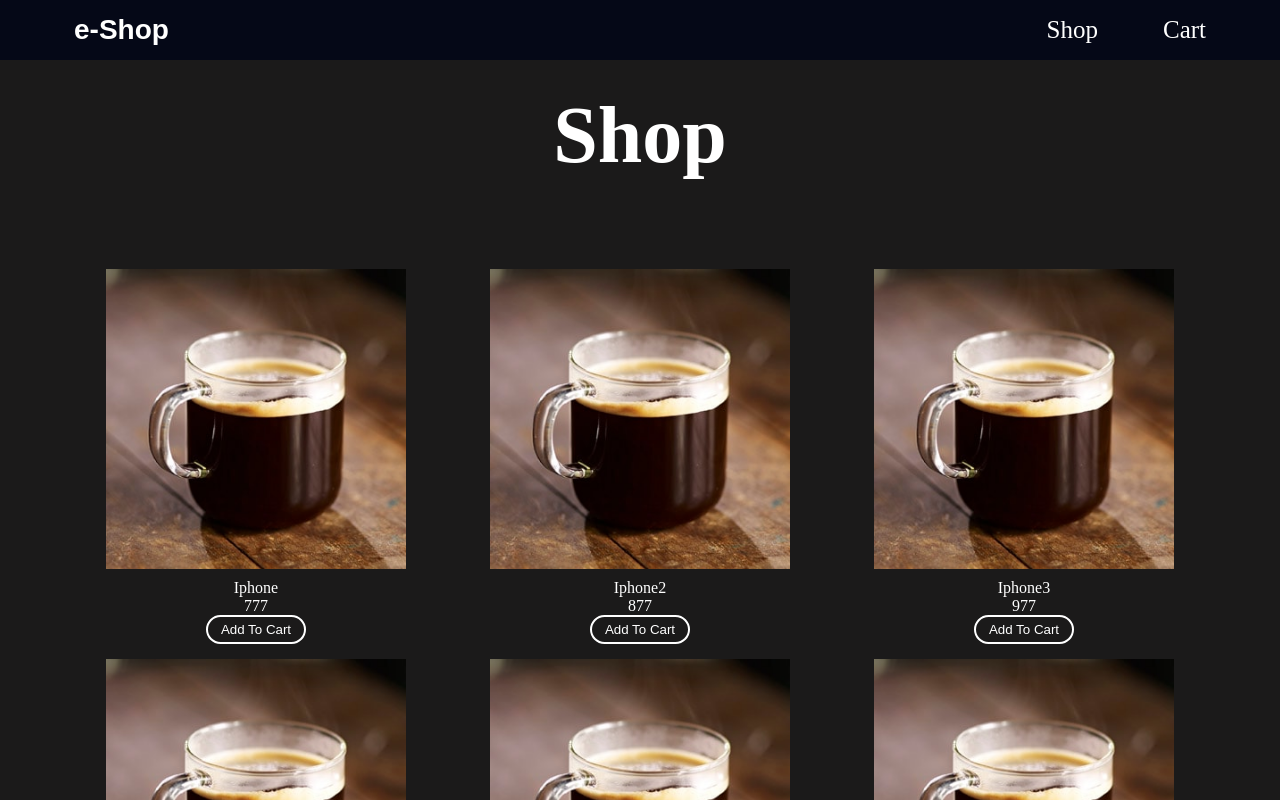
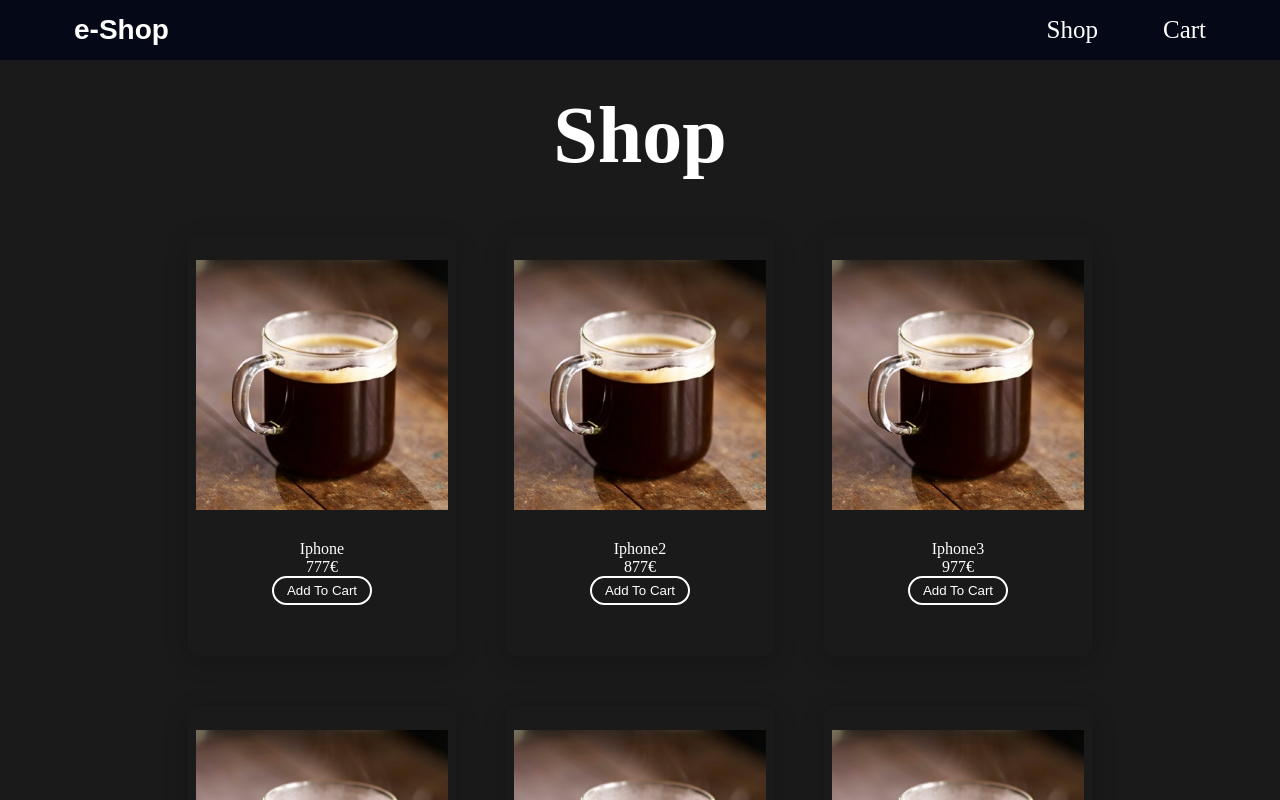
Before and after one commit to manos500/e-shop, a React (Vite) app: page / in a window 1280 px wide. Shown: the top 800 px of the page. Built offline with nearby package versions, Linux system fonts and the light colour scheme.

Commit message:
modify product css

```diff
--- a/src/pages/shop/product.jsx
+++ b/src/pages/shop/product.jsx
@@ -5,10 +5,13 @@ export const Product = (props) => {
     const { id, productName, price, productImage } = props.data;
     return (
         <div className='product_container'>
-            <img src= {productImage} alt="" />
+            <div className='product_image'>
+                <img src= {productImage} alt="" />
+            </div>
+
             <div className='product_details'>
                 <p className='product_title'>{productName}</p>
-                <p className='product_price'>{price}</p>
+                <p className='product_price'>{price}€</p>
             </div>
             <button className='addToCartBtn'>Add To Cart</button>
 
--- a/src/pages/shop/shop.css
+++ b/src/pages/shop/shop.css
@@ -5,29 +5,56 @@
 }
 
 .products {
-  width: 90%;
+
   height: auto;
   display: flex;
   flex-wrap: wrap;
-  margin: 100px auto;
-  justify-content: flex-start;
+  margin: 30px;
+   justify-content: center;
+    align-items: center;
+
 
 }
 
 .product_container {
-  flex: 1 1 350px;
+  position: relative;
   border-radius: 15px;
-  width: 350px;
-  height: 350px;
+  width: 268px;
+  height: 420px;
   display: flex;
-  margin-bottom: 40px;
+  padding: 24px 8px;
+  margin: 25px;
   flex-direction: column;
-  justify-content: center;
+
+  background: rgb(27, 26, 26);
+  box-shadow: 0 5px 25px rgb(1 1 1/ 20%);
+  border-radius: 10px;
   align-items: center;
+  overflow: hidden;
 }
 
-.product_container img {
-    width: 300px;
+.product_image{
+  width: 100%;
+  height: 250px;
+  overflow: hidden;
+  position: relative;
+  margin-bottom: 20px;
+  cursor: pointer;
+}
+
+.product_image img{
+  position: absolute;
+  left: 50%;
+  top: 50%;
+  width: 100%;
+  height: 100%;
+  object-fit: cover;
+  transform: translate(-50%, -50%);
+  transition: transform 0.5s ease;
+}
+
+.product_image img:hover{
+    transform: translate(-50%, -50%) scale(1.2); /* Adjust the scale as needed */
 }
 
 .product_details{
@@ -35,10 +62,6 @@
     text-align: center;
 }
 
-.product_container:hover {
-  transition: 0.3s ease-in;
-  cursor: pointer;
-}
 
 .addToCartBtn {
   background-color: transparent;
--- a/src/pages/shop/shop.jsx
+++ b/src/pages/shop/shop.jsx
@@ -10,7 +10,6 @@ export const Shop = () => {
         <h1>Shop</h1>
       </div>
       <div className='products'>
-        {" "}
         {PRODUCTS.map((product) => (
           <Product key={product.id} data={product} />
         ))}
```
